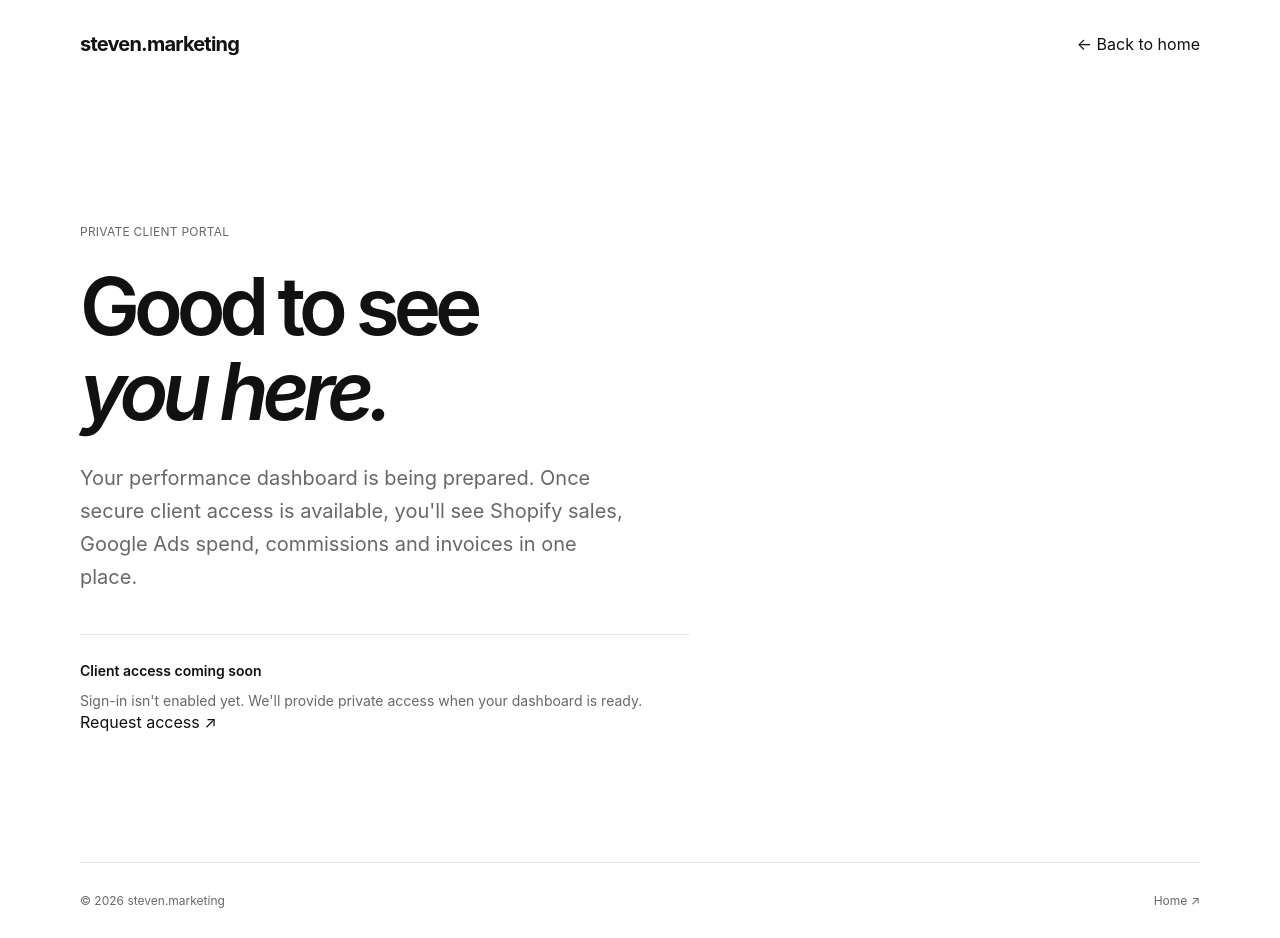
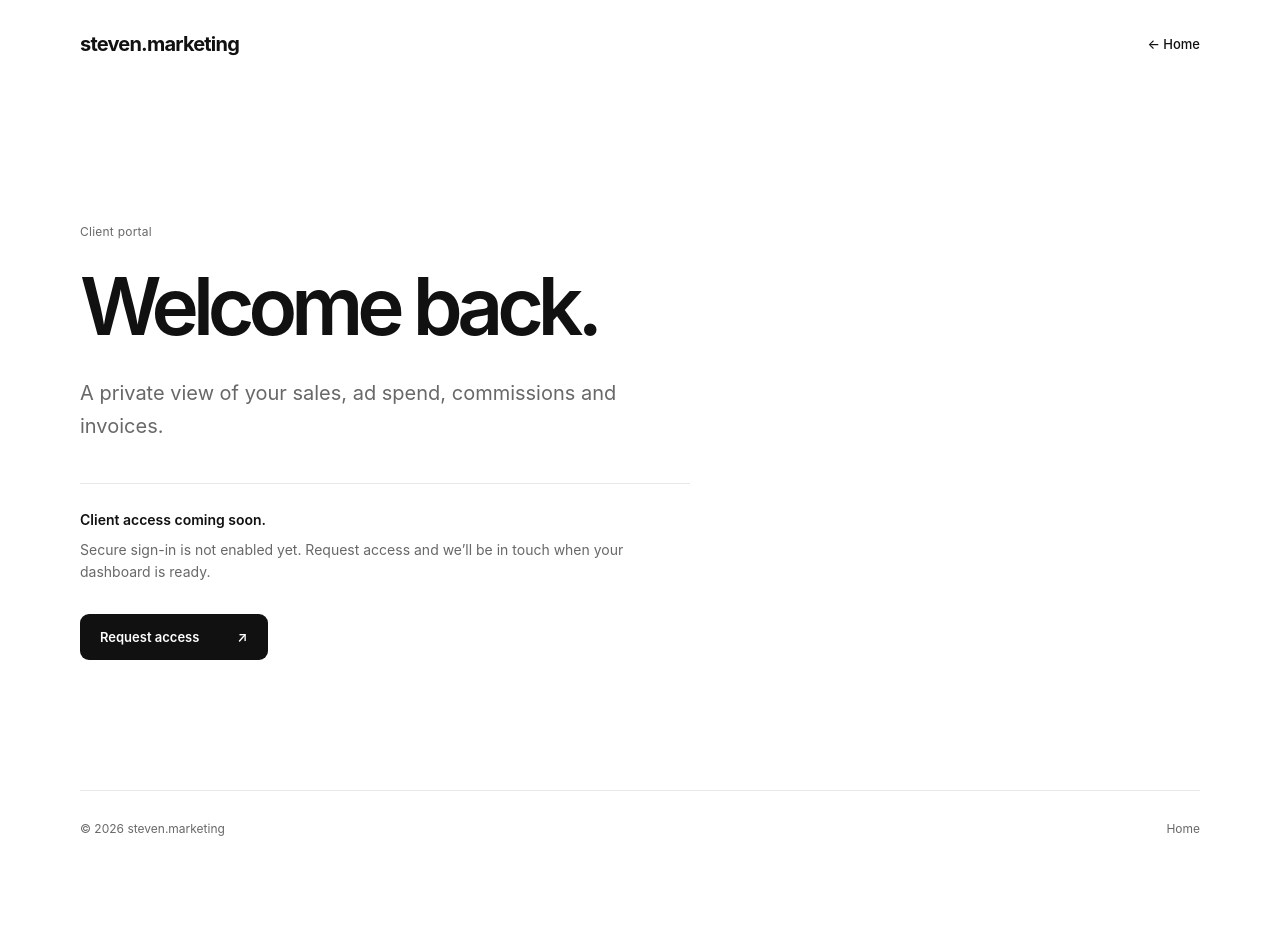
Before and after one commit to scmktg/Steven.marketing, a Next.js app: page /login in a window 1280 px wide. After the commit the page ends 866 px from the top, so only its background shows below. Built offline with nearby package versions, Linux system fonts and the light colour scheme.

Commit message:
Simplify UI to minimal black and white design

```diff
--- a/src/app/login/page.tsx
+++ b/src/app/login/page.tsx
@@ -1,17 +1,25 @@
 import Link from "next/link";
 
-export const metadata = { title: "Client portal | steven.marketing" };
+export const metadata = { title: "Client login | steven.marketing" };
 
 export default function Login() {
-  return <main className="site-shell login-shell">
-    <header className="masthead"><Link className="wordmark" href="/">steven<span>.</span>marketing</Link><Link href="/" className="header-link">← Back to home</Link></header>
-    <section className="login-content">
-      <div className="eyebrow"><span className="status-dot" /> PRIVATE CLIENT PORTAL</div>
-      <h1>Good to see<br /><em>you here.</em></h1>
-      <p className="intro">Your performance dashboard is being prepared. Once secure client access is available, you&apos;ll see Shopify sales, Google Ads spend, commissions and invoices in one place.</p>
-      <div className="login-notice" role="status"><strong>Client access coming soon</strong><p>Sign-in isn&apos;t enabled yet. We&apos;ll provide private access when your dashboard is ready.</p></div>
-      <a className="primary" href="mailto:hello@steven.marketing?subject=Client%20portal%20access">Request access <span aria-hidden="true">↗</span></a>
-    </section>
-    <footer><span>© {new Date().getFullYear()} steven.marketing</span><Link href="/">Home ↗</Link></footer>
-  </main>;
+  return (
+    <main className="site-shell">
+      <header className="masthead">
+        <Link href="/" className="wordmark">steven.marketing</Link>
+        <Link href="/" className="nav-link">← Home</Link>
+      </header>
+      <section className="login-content">
+        <p className="eyebrow">Client portal</p>
+        <h1>Welcome back.</h1>
+        <p className="intro">A private view of your sales, ad spend, commissions and invoices.</p>
+        <div className="login-notice" role="status">
+          <strong>Client access coming soon.</strong>
+          <p>Secure sign-in is not enabled yet. Request access and we’ll be in touch when your dashboard is ready.</p>
+        </div>
+        <a className="button button-dark" href="mailto:hello@steven.marketing?subject=Client%20portal%20access">Request access <span aria-hidden="true">↗</span></a>
+      </section>
+      <footer><span>© {new Date().getFullYear()} steven.marketing</span><Link href="/">Home</Link></footer>
+    </main>
+  );
 }
```
